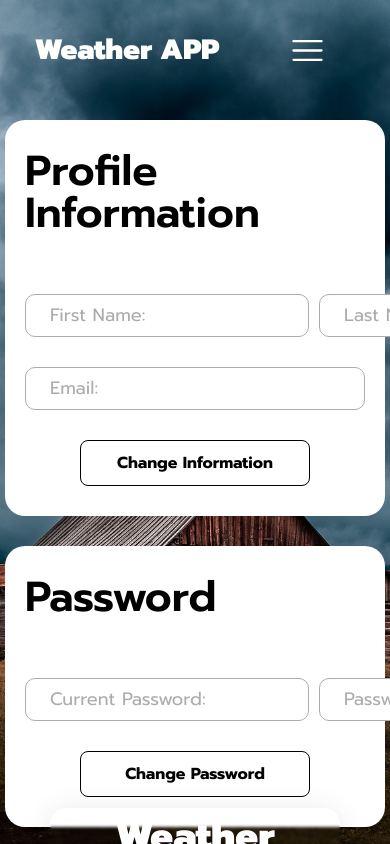
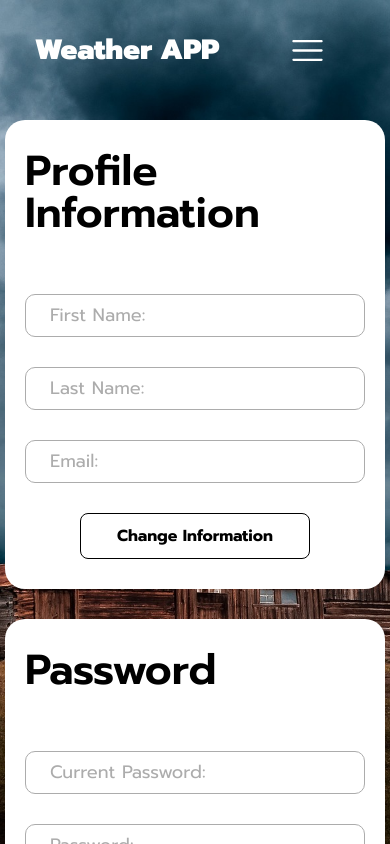
Before and after one commit to palaogluserdest/gsp-weather-app-project, a Next.js app: page /profile in a window 390 px wide. Built offline with nearby package versions, Linux system fonts and the light colour scheme; no server answers.

Commit message:
Made responsvide desgin for Profile

```diff
--- a/src/app/components/Profile/Profile.scss
+++ b/src/app/components/Profile/Profile.scss
@@ -33,6 +33,11 @@
     .full-name-wrapper {
       display: flex;
       gap: 10px;
+
+      @media screen and (max-width: 1024px) {
+        flex-direction: column;
+        gap: 30px;
+      }
 
       .first-name,
       .last-name {
@@ -75,6 +80,11 @@
       display: flex;
       gap: 10px;
 
+      @media screen and (max-width: 1024px) {
+        flex-direction: column;
+        gap: 30px;
+      }
+
       .password,
       .re-password {
         flex: 1;
```
Also changed, not shown: 1 other file (tests, documents, lock files or other folders).
